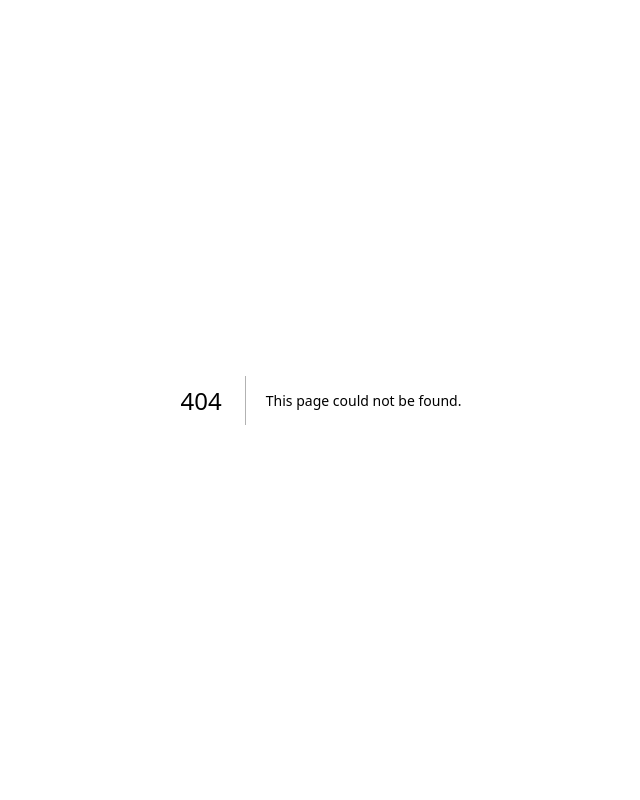
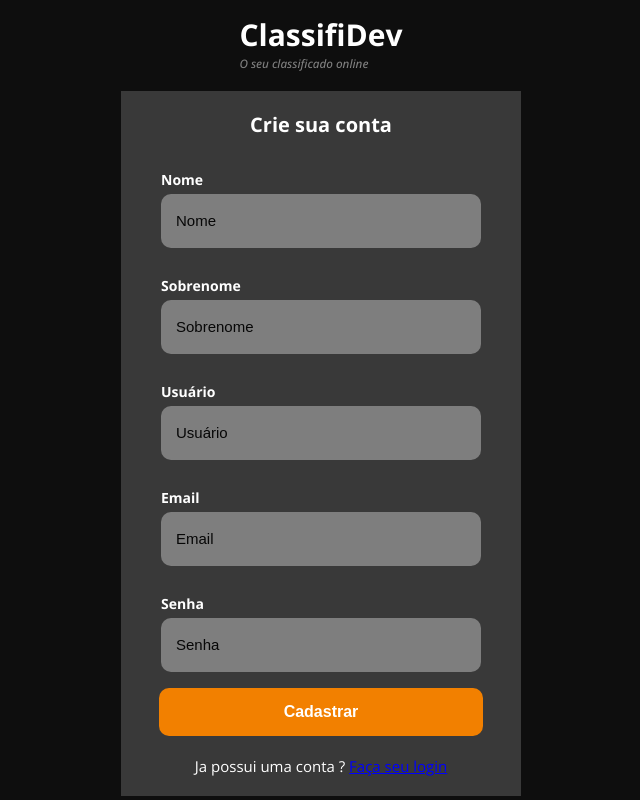
Before and after one commit to Seja-Dev/desafio-classidev, a Next.js app: page /signup in a window 1280 px wide. Before the commit this address had no page. Shown: the whole page, without its empty margins (319-959 px from the left). Built offline with nearby package versions, Linux system fonts and the light colour scheme.

Commit message:
Criado signup page com integracao a api

```diff
--- /dev/null
+++ b/pages/signup.jsx
@@ -0,0 +1,103 @@
+import { useState } from 'react'
+import styled from 'styled-components'
+import Link from 'next/link'
+import { useForm } from 'react-hook-form'
+import { joiResolver } from '@hookform/resolvers/joi'
+import axios from 'axios'
+import { useRouter } from 'next/router'
+
+
+import { signupSchema } from '../modules/user/user.schema'
+
+
+import Logo from '../src/components/logo/Logo'
+import Button from '../src/components/form/Button'
+import Input from '../src/components/form/Input'
+
+const Container  = styled.div`
+  background-color: ${(props) => props.theme.colors.background};
+  width: 100%;
+  min-height: 100vh;
+  height: auto;
+  display: flex;
+  flex-direction: column;
+  align-items: center;
+  justify-content: center;
+  padding-top: 10px;
+`
+const FormContainer = styled.div`
+  margin-top: 20px;
+  padding: 20px;
+  width: 400px;
+  display: flex;
+  flex-direction: column;
+  background-color: #3f3f3fe5;
+`
+const Form = styled.form`
+ display: flex;
+ flex-direction: column;
+ margin: 20px 0;
+ gap: 4px;
+`
+
+const Text = styled.h1`
+  color: ${(props) => props.theme.colors.white};
+  text-align: center;
+`
+const TextAlt = styled.p`
+  color: ${(props) => props.theme.colors.white};
+  font-size: 15px;
+  text-align: center;
+`
+const ButtonAlt = styled(Button)`
+  margin-left: 18px;
+  width: 90%;
+`
+
+function SignupPage () {
+    const router = useRouter()
+    const {control ,handleSubmit, formState: { errors }, setError } = useForm({
+      resolver: joiResolver(signupSchema)
+    })
+
+  const [loading,setLoading] = useState(false)
+  const handleForm = async (data) => {
+    try {
+      setLoading(true)
+      const { status } = await axios.post(`${process.env.NEXT_PUBLIC_API_URL}/api/user/signup`, data)
+      if (status === 201) {
+        router.push('/')
+      }
+    } catch (err) {
+      if (err.response.data.code === 11000) {
+        setError('user', {
+          message : 'Ja existe uma conta com esse valor'
+        })
+      }
+    } finally {
+      setLoading(false)
+    }
+  }
+  console.log(errors)
+
+  return (
+      <Container>
+          <Logo />
+          <FormContainer>
+          <Text>Crie sua conta</Text>
+            <Form onSubmit={handleSubmit(handleForm)}>
+                <Input label="Nome" name='firstName' control={control} type3 />
+                <Input label="Sobrenome" name='lastName' control={control} type3  />
+                <Input label="Usuário" name='user' control={control} type3 />
+                <Input label="Email " type="email" name='email' control={control} type3 />
+                <Input label="Senha" type="password" name='password' control={control} type3 />
+                <ButtonAlt loading={loading} type='submit' disabled={Object.keys(errors).length > 0 }>Cadastrar</ButtonAlt>
+            </Form>
+            <TextAlt>Ja possui uma conta ? <Link style={{color: 'blue'}} href="/login">Faça seu login</Link></TextAlt>
+        </FormContainer>
+      </Container>
+
+  )
+
+}
+export default SignupPage
--- a/src/components/form/Input.jsx
+++ b/src/components/form/Input.jsx
@@ -1,7 +1,6 @@
 import styled from "styled-components";
 
 import { useController } from 'react-hook-form'
-import Selecter from "./Selecter";
 
 const ContainerBox = styled.div`
   width: auto;
@@ -24,6 +23,13 @@ const StyledInputContainerAlt = styled.div`
   align-items: center;
   gap: 10px;
 `
+const StyledInputContainerAlt1 = styled.div`
+ color: ${(props)  => props.theme.colors.textColor};
+ padding: 12px 20px;
+ width: 100%;
+`
+
+
 const StyledInput = styled.input`
   border: 0;
   outline: none;
@@ -32,42 +38,50 @@ const StyledInput = styled.input`
   font-size: 15px;
   font-weight: 400;
   line-height: 24px;
+  border: ${props => props.onError && `border: 2px solid ${props.theme.colors.error}`};
+    &:focus {
+    outline: none;
+  }
   ::placeholder {
     color: ${(props)  => props.theme.colors.textColor};
   }
 `
 const StyledInputAlt = styled(StyledInput)`
-
   ::placeholder {
     font-size: 18px;
     font-weight: 400;
   }
 `
+const StyledInputAlt1 = styled(StyledInput)`
+  width: 100%;
+  padding: 15px;
+  border-radius: 10px;
+  background-color: ${props => props.theme.colors.inputBackground};
+`
 const Lupa = styled.img`
   width: 18px;
   height: 18px;
 `
+const StyledLabel = styled.p`
+  font-weight:bold;
+  font-size: 14px;
+  margin-bottom: 5px;
+  color: ${props => props.theme.colors.white};
+`
+const ErrorLabel = styled.span`
+  color: ${props => props.theme.colors.error};
+  font-weight: bold;
+  font-size: 14px;
 
-const SelectContainer = styled.div`
-  margin-left: 63px;
-  cursor: pointer;
 `
-const Text = styled.h3`
-  font-size: 15px;
-  color: ${(props)  => props.theme.textColor};
-  font-style: oblique;
-  font-weight: 400;
-`
-const ArrowDrop = styled.img`
-  width: 19px;
-  height: 19px;
-  right: 30%;
-  z-index: 100;
-  transform: translate(-52%);
-  //background-color: white;
-  position: absolute;
-`
- function Input( {type1, type2,placeholder, name , control, defaultValue='', ...props} ) {
+const errorMessage = {
+  'string.empty': 'Este campo é obrigatório.',
+  'string.email':'Por favor,digite um email válido.',
+  'duplicated' : 'Ja existe uma conta com esse valor. '
+}
+
+
+export default function Input( {type1, type2, type3, label, placeholder, name , control, defaultValue='', ...props} ) {
   const {
     field :{ value, onChange},
     fieldState : { error }
@@ -80,7 +94,7 @@ const ArrowDrop = styled.img`
             <Lupa src='/lupa.png' />
             <StyledInput
             placeholder="Digite o que procura"
-            error={error} {...props} value={value} onChange={onChange}
+            error={error}  value={value} onChange={onChange}
             />
         </StyledInputContainerAlt>
       }
@@ -92,10 +106,16 @@ const ArrowDrop = styled.img`
             />
         </StyledInputContainer>
       }
+      {type3 &&
+        <StyledInputContainerAlt1 {...props}>
+          <StyledLabel> {label}</StyledLabel>
+          <StyledInputAlt1 placeholder={label} error={error}  value={value} onChange={onChange} />
+          {error && <ErrorLabel > {errorMessage[error.type] || error.message}</ErrorLabel>}
+        </StyledInputContainerAlt1>
+      }
     </ContainerBox>
 
 
 
   )
 }
-export default Input
```
